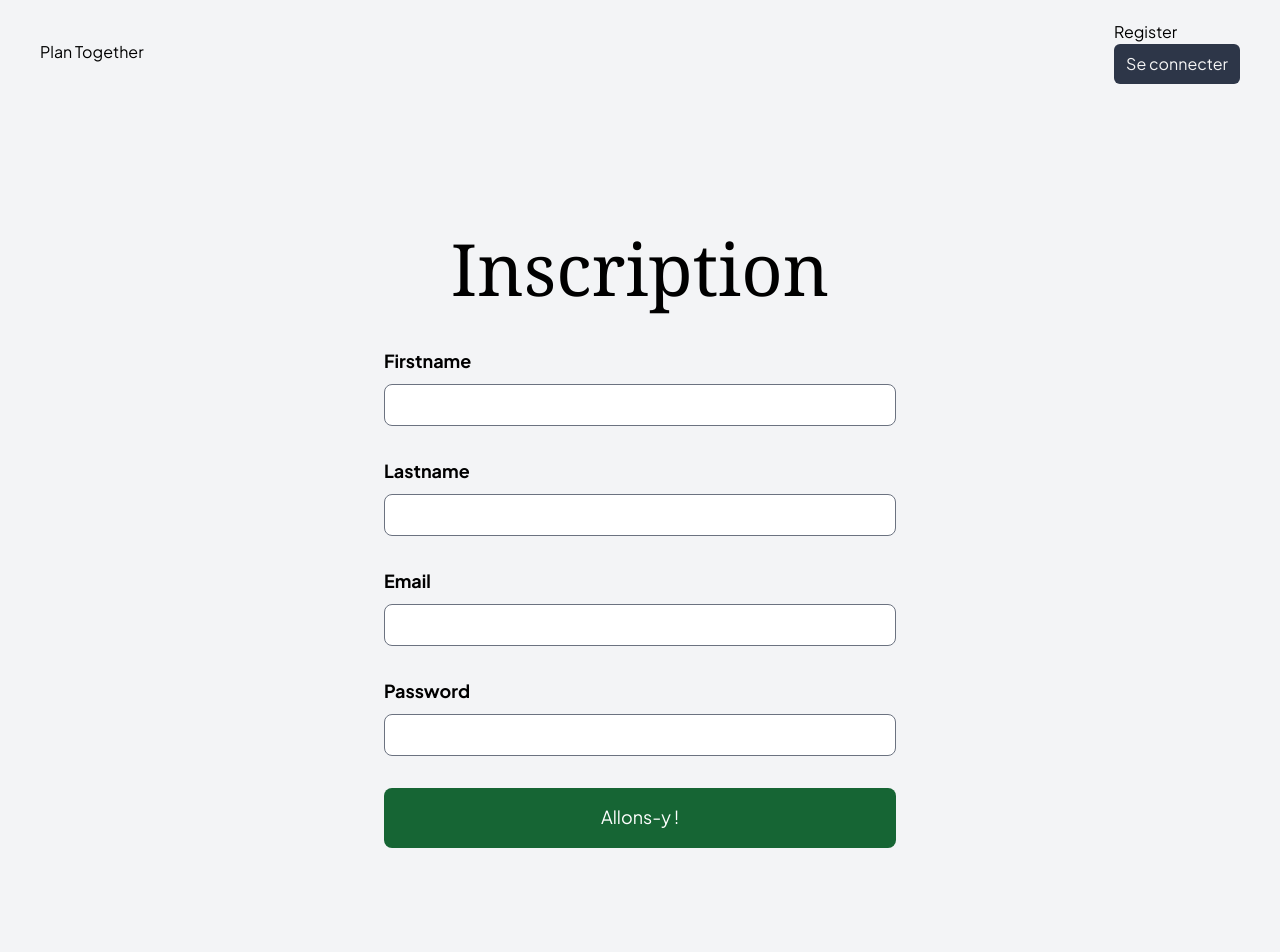
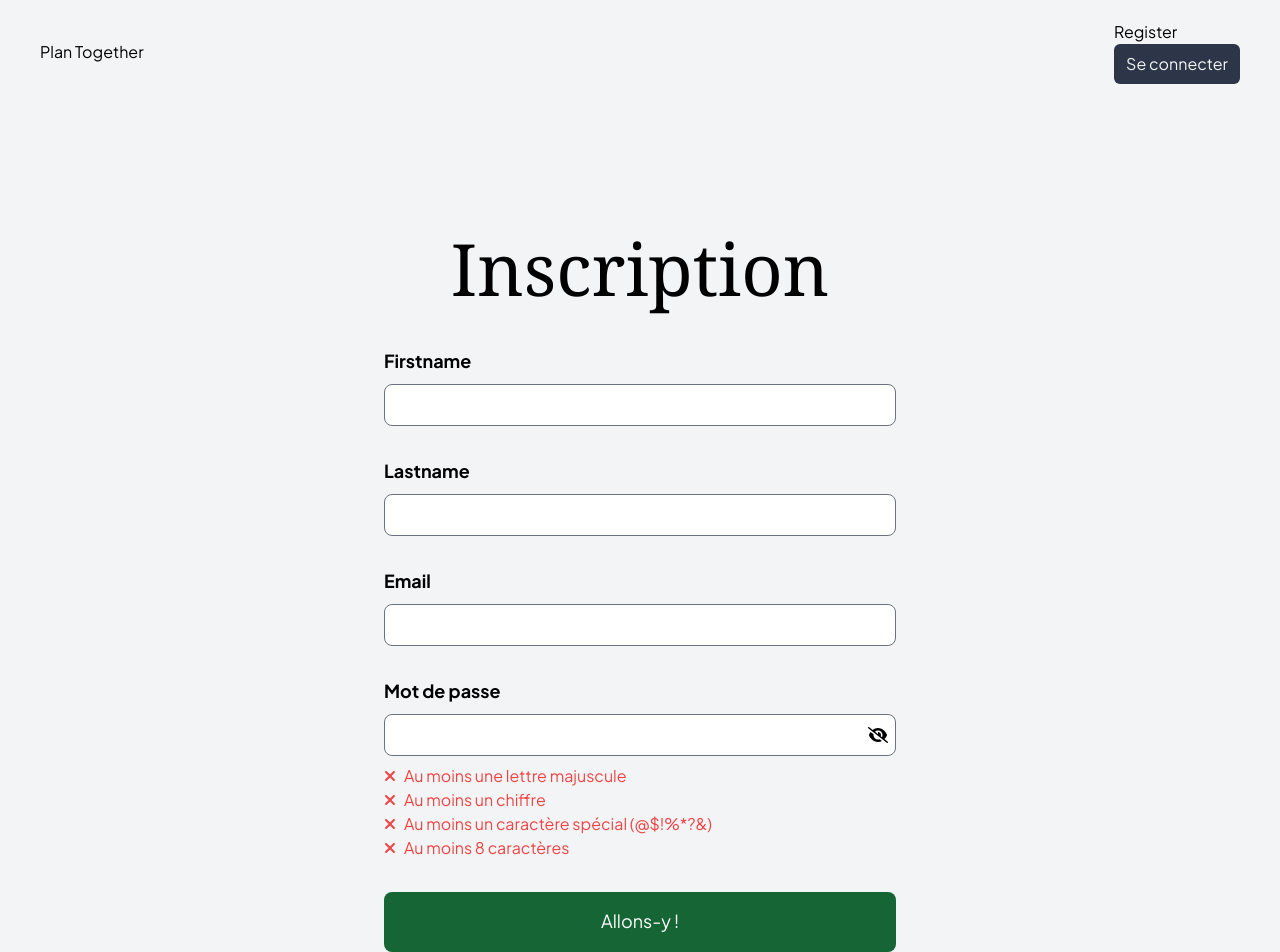
Before and after one commit to Lugdu84/plan-together, a Next.js app: page /register in a window 1280 px wide. Before the commit the page ends 904 px from the top, so only its background shows below. Built offline with nearby package versions, Linux system fonts and the light colour scheme; no server answers.

Commit message:
validation register with yup and formik and add passwordcriteria

```diff
--- a/app/api/register/route.ts
+++ b/app/api/register/route.ts
@@ -27,9 +27,14 @@ export async function POST(req: Request) {
         email: user.email,
       },
     });
-  } catch (error) {
-    // TODO: implement toast
+    // eslint-disable-next-line @typescript-eslint/no-explicit-any
+  } catch (error: any) {
+    if (error && error.code === 'P2002') {
+      return new Response('Cette adresse e-mail est déjà utilisée.', {
+        status: 400,
+      });
+    }
     console.error(error);
-    // return new NextResponse();
+    return new Response('Une erreur est survenue.', { status: 500 });
   }
 }
--- a/app/register/form.tsx
+++ b/app/register/form.tsx
@@ -1,51 +1,75 @@
 'use client';
 
-import React, { ChangeEvent, useState } from 'react';
+import React, { useState } from 'react';
+import { FontAwesomeIcon } from '@fortawesome/react-fontawesome';
+import { faEye, faEyeSlash } from '@fortawesome/free-solid-svg-icons';
 import { signIn } from 'next-auth/react';
+import { useFormik } from 'formik';
+import * as Yup from 'yup';
+import PasswordCriteria from './passwordCriteria';
+
+const registerSchema = Yup.object().shape({
+  firstname: Yup.string()
+    .min(3, 'Doit contenir minimun 3 caractères')
+    .required('Champ firstname obligatoire'),
+  lastname: Yup.string()
+    .min(3, 'Doit contenir minimun 3 caractères')
+    .required('Champ lastname obligatoire'),
+  email: Yup.string()
+    .email('Invalid email')
+    .required('Champ email obligatoire'),
+  password: Yup.string()
+    .matches(
+      /^(?=.*[a-z])(?=.*[A-Z])(?=.*\d)(?=.*[@$!%*?&])[A-Za-z\d@$!%*?&]{8,}$/,
+    )
+    .required('Champ de password obligatoire'),
+});
 
 export default function RegisterForm() {
-  const [formRegisterValues, setFormRegisterValues] = useState({
+  const [showPassword, setShowPassword] = useState(false);
+  const [errorMessage, setErrorMessage] = useState('');
+
+  const formik = useFormik({
+    initialValues: {
       firstname: '',
       lastname: '',
       email: '',
       password: '',
-  });
-
-  async function onSubmit(e: React.FormEvent) {
-    e.preventDefault();
-
+    },
+    validationSchema: registerSchema,
+    onSubmit: async (values) => {
+      setErrorMessage('');
       try {
         const response = await fetch('/api/register', {
           method: 'POST',
-        body: JSON.stringify(formRegisterValues),
+          body: JSON.stringify(values),
           headers: {
             'content-type': 'application/json',
           },
         });
-      if (!response.ok) {
-        // TODO: implement toast
-        console.log("la réponse n'est pas ok!!");
-        return;
-      }
-      // TODO: implement toast
+        if (response.ok) {
           signIn(undefined, { callbackUrl: '/login' });
           console.log('ok user enregistré');
+        } else {
+          const errorText = await response.text();
+          setErrorMessage(errorText);
+        }
       } catch (error) {
-      // TODO: implement toast
         console.error(error);
+        setErrorMessage('Une erreur est survenue.');
       }
+    },
+  });
+
+  function toggleShowPassword() {
+    setShowPassword((prev) => !prev);
   }
 
-  const handleChange = (event: ChangeEvent<HTMLInputElement>) => {
-    const { name, value } = event.target;
-    setFormRegisterValues({
-      ...formRegisterValues,
-      [name]: value,
-    });
-  };
-
   return (
-    <form onSubmit={onSubmit} className="w-full">
+    <form onSubmit={formik.handleSubmit} className="w-full">
+      {errorMessage ? (
+        <div className="text-red-500 pb-4">{errorMessage}</div>
+      ) : null}
       <div className="flex flex-col justify-center gap-8">
         <label htmlFor="firstname">
           <div className="flex flex-col gap-2  w-full">
@@ -54,10 +78,14 @@ export default function RegisterForm() {
               required
               type="text"
               name="firstname"
-              value={formRegisterValues.firstname}
-              onChange={handleChange}
+              value={formik.values.firstname}
+              onChange={formik.handleChange}
+              onBlur={formik.handleBlur}
               className="rounded-lg"
             />
+            {formik.touched.firstname && formik.errors.firstname ? (
+              <div className="text-red-500">{formik.errors.firstname}</div>
+            ) : null}
           </div>
         </label>
         <label htmlFor="lastname">
@@ -67,10 +95,14 @@ export default function RegisterForm() {
               required
               type="text"
               name="lastname"
-              value={formRegisterValues.lastname}
-              onChange={handleChange}
+              value={formik.values.lastname}
+              onChange={formik.handleChange}
+              onBlur={formik.handleBlur}
               className="rounded-lg"
             />
+            {formik.touched.lastname && formik.errors.lastname ? (
+              <div className="text-red-500">{formik.errors.lastname}</div>
+            ) : null}
           </div>
         </label>
         <label htmlFor="email">
@@ -80,23 +112,41 @@ export default function RegisterForm() {
               required
               type="email"
               name="email"
-              value={formRegisterValues.email}
-              onChange={handleChange}
+              value={formik.values.email}
+              onChange={formik.handleChange}
+              onBlur={formik.handleBlur}
               className="rounded-lg"
             />
+            {formik.touched.email && formik.errors.email ? (
+              <div className="text-red-500">{formik.errors.email}</div>
+            ) : null}
           </div>
         </label>
         <label htmlFor="password">
-          <div className="flex flex-col gap-2  w-full">
-            <span className="text-lg font-bold">Password</span>
+          <div className="flex flex-col gap-2  w-full relative">
+            <span className="text-lg font-bold">Mot de passe</span>
+            <div className="relative">
               <input
-              required
-              type="password"
+                id="password"
                 name="password"
-              value={formRegisterValues.password}
-              onChange={handleChange}
-              className="rounded-lg"
+                type={showPassword ? 'text' : 'password'}
+                onChange={formik.handleChange}
+                onBlur={formik.handleBlur}
+                value={formik.values.password}
+                className="rounded-lg w-full pr-12"
               />
+              <button
+                type="button"
+                onClick={toggleShowPassword}
+                className="absolute right-2 top-1/2 transform -translate-y-1/2"
+              >
+                <FontAwesomeIcon icon={showPassword ? faEye : faEyeSlash} />
+              </button>
+            </div>
+            <PasswordCriteria password={formik.values.password} />
+            {formik.touched.password && formik.errors.password ? (
+              <div className="text-red-500">{formik.errors.password}</div>
+            ) : null}
           </div>
         </label>
         <button
--- /dev/null
+++ b/app/register/passwordCriteria.tsx
@@ -0,0 +1,47 @@
+import { FontAwesomeIcon } from '@fortawesome/react-fontawesome';
+import { faCheck, faTimes } from '@fortawesome/free-solid-svg-icons';
+
+type PasswordCriteriaProps = {
+  password: string;
+};
+
+export default function PasswordCriteria({ password }: PasswordCriteriaProps) {
+  const criteria = [
+    {
+      text: 'Au moins une lettre majuscule',
+      regex: /[A-Z]/,
+    },
+    {
+      text: 'Au moins un chiffre',
+      regex: /\d/,
+    },
+    {
+      text: 'Au moins un caractère spécial (@$!%*?&)',
+      regex: /[@$!%*?&]/,
+    },
+    {
+      text: 'Au moins 8 caractères',
+      regex: /^.{8,}$/,
+    },
+  ];
+
+  return (
+    <ul>
+      {criteria.map((criterion) => (
+        <li
+          key={criterion.text}
+          className={
+            criterion.regex.test(password) ? 'text-green-500' : 'text-red-500'
+          }
+        >
+          {' '}
+          <FontAwesomeIcon
+            icon={criterion.regex.test(password) ? faCheck : faTimes}
+            className="mr-2"
+          />
+          {criterion.text}
+        </li>
+      ))}
+    </ul>
+  );
+}
```
Lines whose indentation alone changed are shown as unchanged.
